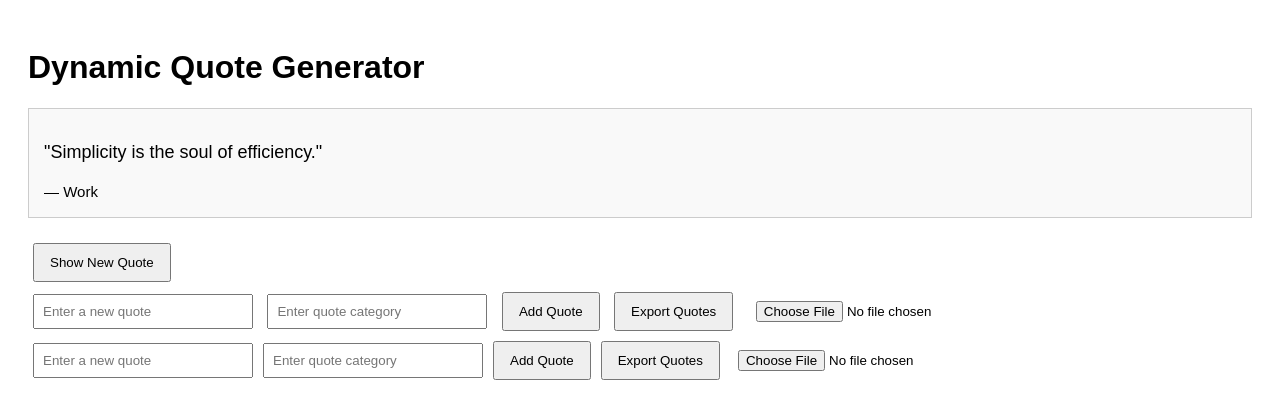
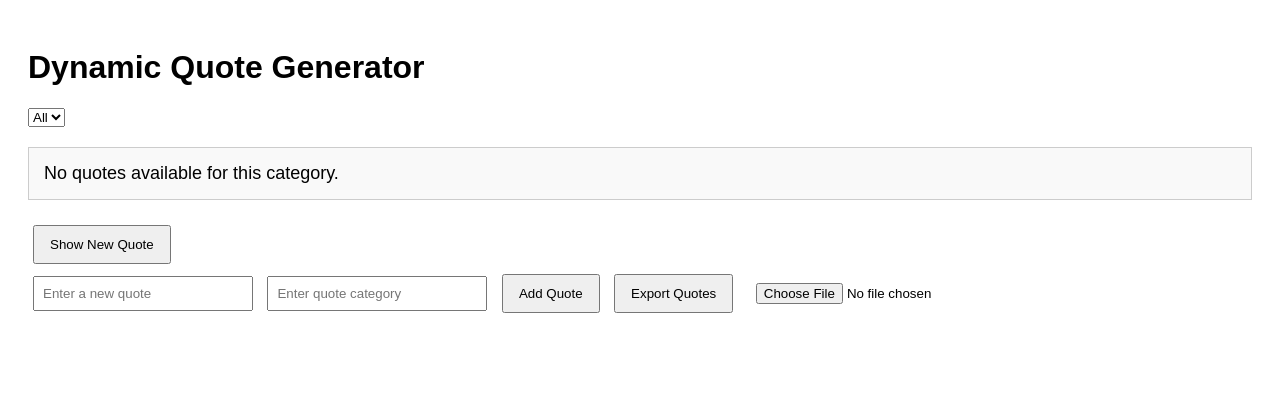
Before and after one commit to omy10/alx_fe_javascript, a plain HTML site: page dom-manipulation/index.html in a window 1280 px wide. Both pictures are taken after a click on the button "Show New Quote". Drawn offline with Linux system fonts and the light colour scheme.

Commit message:
seventh commit

```diff
--- a/dom-manipulation/index.html
+++ b/dom-manipulation/index.html
@@ -31,6 +31,10 @@
 <body>
 
   <h1>Dynamic Quote Generator</h1>
+  <select id="categoryFilter" onchange="filterQuotes()">
+    <option value="all">All Categories</option>
+    <!-- Dynamically populated categories -->
+  </select>
 
   <!-- Display random quote -->
   <div id="quoteDisplay">Click "Show New Quote" to display a quote.</div>
@@ -46,6 +50,7 @@
 
   </div>
 
+
   <script src="script.js"></script>
 </body>
 </html>
--- a/dom-manipulation/script.js
+++ b/dom-manipulation/script.js
@@ -1,131 +1,126 @@
-// Initialize quotes array from localStorage or default quotes
-let quotes = JSON.parse(localStorage.getItem('quotes')) || [
-    { text: "Believe you can and you're halfway there.", category: "Motivation" },
-    { text: "Do or do not. There is no try.", category: "Inspiration" },
-    { text: "Simplicity is the soul of efficiency.", category: "Work" }
-  ];
+let quotes = [];
 
-  // Save quotes array to localStorage
-  function saveQuotes() {
-    localStorage.setItem('quotes', JSON.stringify(quotes));
+// Load quotes from local storage
+function loadQuotes() {
+  const storedQuotes = localStorage.getItem("quotes");
+  if (storedQuotes) {
+    quotes = JSON.parse(storedQuotes);
+  }
+  populateCategories();
+  filterQuotes();
 }
 
-  // Show a random quote and store it in sessionStorage
-  function showRandomQuote() {
-    const quoteDisplay = document.getElementById('quoteDisplay');
+// Save quotes to local storage
+function saveQuotes() {
+  localStorage.setItem("quotes", JSON.stringify(quotes));
+}
 
-    if (quotes.length === 0) {
-      quoteDisplay.innerHTML = "<em>No quotes available. Add some!</em>";
+// Display random quote from array
+function displayQuotes(quoteArray) {
+  const display = document.getElementById("quoteDisplay");
+  if (quoteArray.length === 0) {
+    display.innerHTML = "No quotes available for this category.";
     return;
   }
-
-    const randomIndex = Math.floor(Math.random() * quotes.length);
-    const quote = quotes[randomIndex];
-
-    // Save last viewed quote in sessionStorage
-    sessionStorage.setItem('lastViewedQuote', JSON.stringify(quote));
-
-    quoteDisplay.innerHTML = `<p>"${quote.text}"</p><small>— ${quote.category}</small>`;
+  const randomIndex = Math.floor(Math.random() * quoteArray.length);
+  const quote = quoteArray[randomIndex];
+  display.innerHTML = `"${quote.text}" — ${quote.category}`;
 }
 
-  // Add new quote to the list
-  function addQuote() {
-    const quoteText = document.getElementById('newQuoteText').value.trim();
-    const quoteCategory = document.getElementById('newQuoteCategory').value.trim();
+// Show quote based on current filter
+function filterQuotes() {
+  const selectedCategory = document.getElementById("categoryFilter").value;
+  localStorage.setItem("selectedCategory", selectedCategory);
 
-    if (quoteText === "" || quoteCategory === "") {
-      alert("Please fill out both the quote and category fields.");
-      return;
+  const filtered = selectedCategory === "all"
+    ? quotes
+    : quotes.filter(q => q.category === selectedCategory);
+
+  displayQuotes(filtered);
 }
 
-    quotes.push({ text: quoteText, category: quoteCategory });
+// Add a new quote from input fields
+function addQuote() {
+  const text = document.getElementById("newQuoteText").value.trim();
+  const category = document.getElementById("newQuoteCategory").value.trim();
+
+  if (text && category) {
+    quotes.push({ text, category });
     saveQuotes();
-    alert("Quote added successfully!");
-
-    // Clear inputs
-    document.getElementById('newQuoteText').value = "";
-    document.getElementById('newQuoteCategory').value = "";
+    populateCategories(); // Update dropdown
+    alert("Quote added!");
+    document.getElementById("newQuoteText").value = "";
+    document.getElementById("newQuoteCategory").value = "";
+    filterQuotes();
+  } else {
+    alert("Please enter both quote and category.");
+  }
 }
 
-  // Export quotes as JSON file
-  function exportToJsonFile() {
-    const dataStr = JSON.stringify(quotes, null, 2);
-    const blob = new Blob([dataStr], { type: 'application/json' });
+// Populate category dropdown
+function populateCategories() {
+  const categoryFilter = document.getElementById("categoryFilter");
+  const categories = ["all"];
+
+  quotes.forEach((quote) => {
+    if (!categories.includes(quote.category)) {
+      categories.push(quote.category);
+    }
+  });
+
+  categoryFilter.innerHTML = "";
+  categories.forEach((cat) => {
+    const option = document.createElement("option");
+    option.value = cat;
+    option.textContent = cat.charAt(0).toUpperCase() + cat.slice(1);
+    categoryFilter.appendChild(option);
+  });
+
+  const lastSelected = localStorage.getItem("selectedCategory");
+  if (lastSelected) {
+    categoryFilter.value = lastSelected;
+  }
+}
+
+// Show new random quote on button click
+document.getElementById("newQuote").addEventListener("click", () => {
+  filterQuotes();
+});
+
+// Export quotes to JSON file
+function exportQuotes() {
+  const blob = new Blob([JSON.stringify(quotes, null, 2)], { type: "application/json" });
   const url = URL.createObjectURL(blob);
-
-    const downloadLink = document.createElement('a');
-    downloadLink.href = url;
-    downloadLink.download = 'quotes.json';
-    downloadLink.click();
+  const a = document.createElement("a");
+  a.href = url;
+  a.download = "quotes.json";
+  a.click();
+  URL.revokeObjectURL(url);
 }
 
 // Import quotes from JSON file
 function importFromJsonFile(event) {
   const fileReader = new FileReader();
-    fileReader.onload = function (e) {
+  fileReader.onload = function (event) {
     try {
-        const importedQuotes = JSON.parse(e.target.result);
+      const importedQuotes = JSON.parse(event.target.result);
       if (Array.isArray(importedQuotes)) {
         quotes.push(...importedQuotes);
         saveQuotes();
-          alert('Quotes imported successfully!');
+        populateCategories();
+        filterQuotes();
+        alert("Quotes imported successfully!");
       } else {
-          alert('Invalid file format.');
+        alert("Invalid file format.");
       }
     } catch (error) {
-        alert('Error reading file.');
+      alert("Error parsing JSON file.");
     }
   };
   fileReader.readAsText(event.target.files[0]);
 }
 
-  // Create the quote addition form with inputs and buttons
-  function createAddQuoteForm() {
-    const formContainer = document.createElement('div');
-
-    // Input for quote text
-    const quoteInput = document.createElement('input');
-    quoteInput.id = 'newQuoteText';
-    quoteInput.placeholder = 'Enter a new quote';
-    formContainer.appendChild(quoteInput);
-
-    // Input for quote category
-    const categoryInput = document.createElement('input');
-    categoryInput.id = 'newQuoteCategory';
-    categoryInput.placeholder = 'Enter quote category';
-    formContainer.appendChild(categoryInput);
-
-    // Add Quote button
-    const addBtn = document.createElement('button');
-    addBtn.textContent = 'Add Quote';
-    addBtn.onclick = addQuote;
-    formContainer.appendChild(addBtn);
-
-    // Export Quotes button
-    const exportBtn = document.createElement('button');
-    exportBtn.textContent = 'Export Quotes';
-    exportBtn.onclick = exportToJsonFile;
-    formContainer.appendChild(exportBtn);
-
-    // Import Quotes input
-    const importInput = document.createElement('input');
-    importInput.type = 'file';
-    importInput.accept = '.json';
-    importInput.addEventListener('change', importFromJsonFile);
-    formContainer.appendChild(importInput);
-
-    document.body.appendChild(formContainer);
-  }
-
-  // Initialize the app once DOM is fully loaded
-  document.addEventListener('DOMContentLoaded', function () {
-    document.getElementById('newQuote').addEventListener('click', showRandomQuote);
-    createAddQuoteForm();
-
-    // Optional: Show last viewed quote on reload
-    const lastViewed = sessionStorage.getItem('lastViewedQuote');
-    if (lastViewed) {
-      const quote = JSON.parse(lastViewed);
-      document.getElementById('quoteDisplay').innerHTML = `<p>"${quote.text}"</p><small>— ${quote.category}</small>`;
-    }
+// Initialize app on page load
+document.addEventListener("DOMContentLoaded", () => {
+  loadQuotes();
 });
```
Lines whose indentation alone changed are shown as unchanged.
